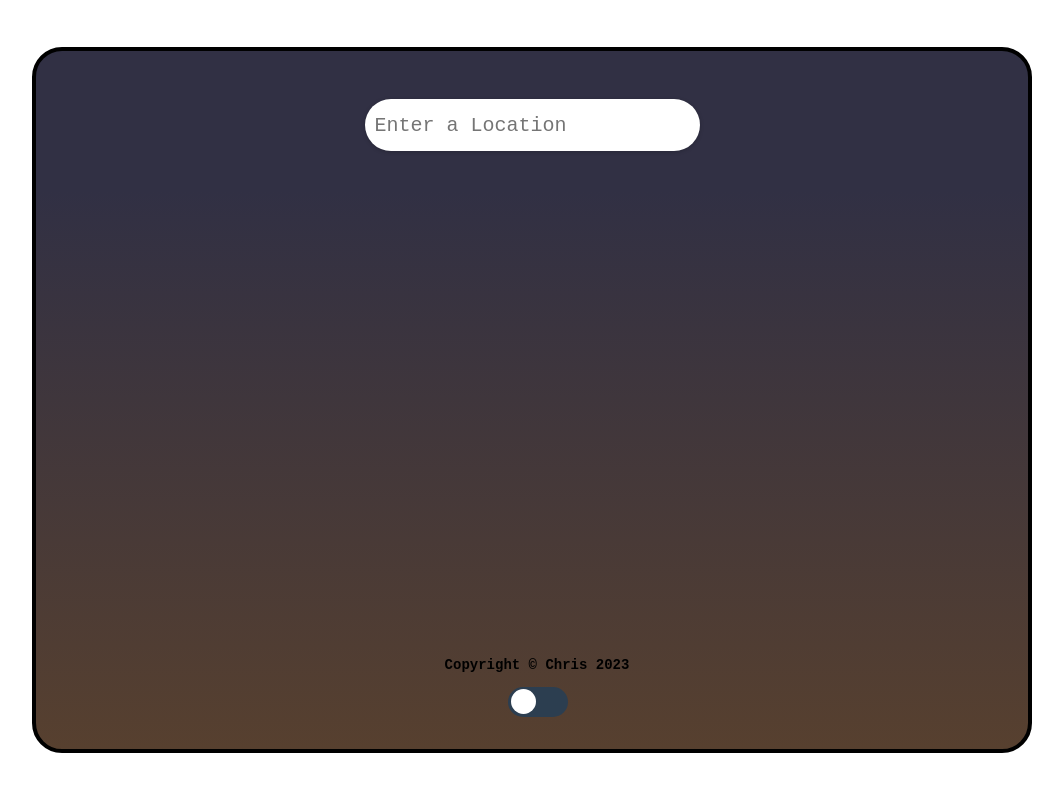
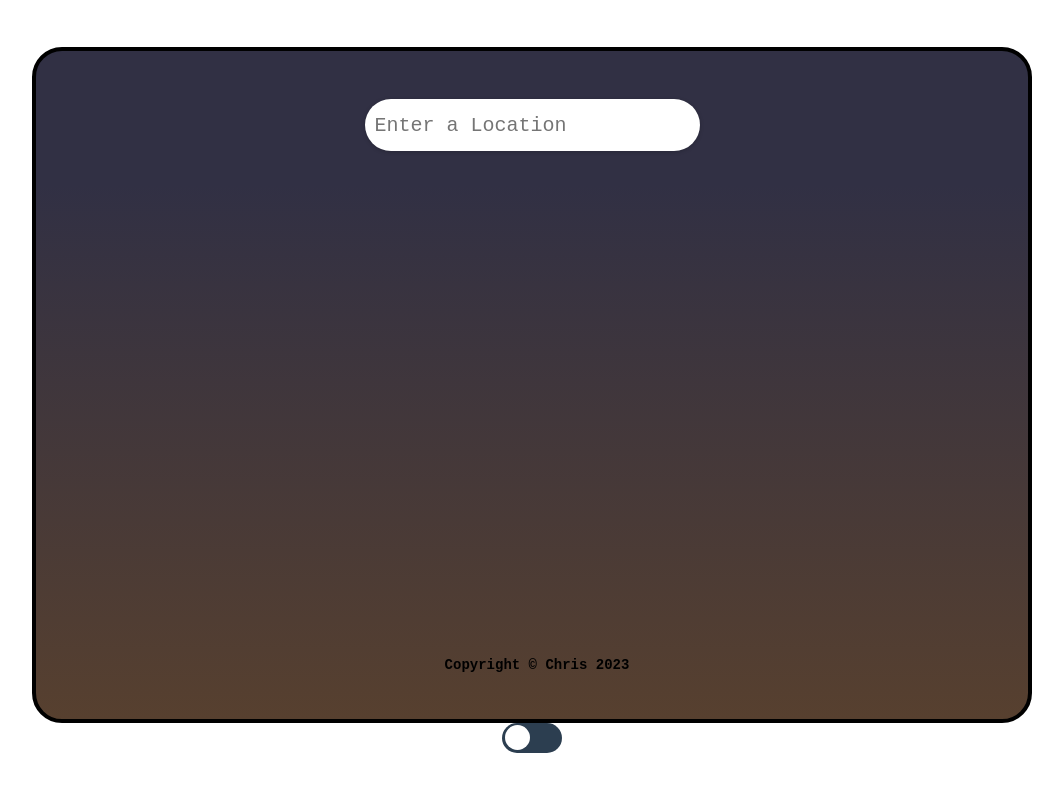
Before and after one commit to Chris5613/App-Manager, a React (Create React App) app in the folder frontend/: page / in a window 1280 px wide. Shown: the top 792 px of the page, without its empty margins (108-1171 px from the left). Built offline with nearby package versions, Linux system fonts and the light colour scheme.

Commit message:
Fixed the error that gives both apps the same background

```diff
--- a/frontend/src/App.js
+++ b/frontend/src/App.js
@@ -25,7 +25,7 @@ function TaskBuddy() {
 
 
   return (
-      <>
+      <div className="taskapp">
       <Body onAdd={() => setShowAddTask(!showAddTask)}
       showAddTask={showAddTask}/>
       {showAddTask && <AddTask onAdd={addTask}/>}
@@ -33,12 +33,13 @@ function TaskBuddy() {
       <footer>
         <p id="footer-text"> <strong>Copyright © Chris 2023</strong></p>
       </footer>
-      </>
+      </div>
   );
 }
 
 
 function SkyScope() {
+
   return(
     <>
     {/* <video autoPlay loop className="video">
@@ -57,18 +58,21 @@ function App() {
 
   let content
   if(toggle === false) {
-    content = <TaskBuddy />
+      content = <TaskBuddy />
   }
   else if(toggle === true) {
-    content = <SkyScope />
+
+      content =
+      <div className="app">
+      <SkyScope />
+      </div>
   }
 
   return (
       <>
         {content}
         <Toggle setToggle={setToggle}
-        toggle={toggle}
-        />
+        toggle={toggle} />
       </>
   );
 }
--- a/frontend/src/css/skyscope.css
+++ b/frontend/src/css/skyscope.css
@@ -1,9 +1,5 @@
-/* body {
-    background: url(https://cdn.pixabay.com/photo/2018/08/06/22/55/sun-3588618__480.jpg);
-} */
 
 .container {
-    /* max-width: 400px; */
     height: 400px;
     margin: auto;
     padding: 0 1rem;
@@ -15,6 +11,23 @@
 
 }
 
+
+.app {
+    top: 50%;
+    left: 50%;
+    max-height: 100vh;
+    z-index: 4;
+    width: 1000px;
+    height: auto;
+    background: linear-gradient(rgb(49, 48, 68) 0%, rgb(49, 48, 68) 20%, rgb(87, 64, 47) 100%);
+    opacity: 1;
+    border-radius: 30px;
+    padding: 2rem;
+    display: flex;
+    flex-direction: column;
+    transition: transform 0.5s, opacity 0.5s;
+    border: 4px solid black;
+}
 
 .top {
     width: 100%;
--- a/frontend/src/css/taskbuddy.css
+++ b/frontend/src/css/taskbuddy.css
@@ -16,24 +16,24 @@ body {
 
 }
 
-
-.app {
+.taskapp {
   top: 50%;
   left: 50%;
   max-height: 100vh;
   z-index: 4;
   width: 1000px;
-  height: auto;
-  background: linear-gradient(rgb(49, 48, 68) 0%, rgb(49, 48, 68) 20%, rgb(87, 64, 47) 100%);
+  height: 400px;
   opacity: 1;
   border-radius: 30px;
   padding: 2rem;
   display: flex;
   flex-direction: column;
   transition: transform 0.5s, opacity 0.5s;
-  border: 4px solid black;
+  background: transparent;
+  border: 2px solid black;
+  box-shadow: 20px 20px 20px 5px black;
+}
 
-}
 
 
 .app-h1 {
@@ -152,7 +152,7 @@ ul {
   display: inline-block;
   width: 60px;
   height: 30px;
-  margin-left: 440px;
+  margin-left: 470px;
 }
 
 .input {
--- a/frontend/src/index.js
+++ b/frontend/src/index.js
@@ -10,9 +10,7 @@ import App from './App';
 const root = ReactDOM.createRoot(document.getElementById('root'));
 root.render(
   <React.StrictMode>
-    <div className="app">
     <App />
-    </div>
   </React.StrictMode>
 );
 
```
